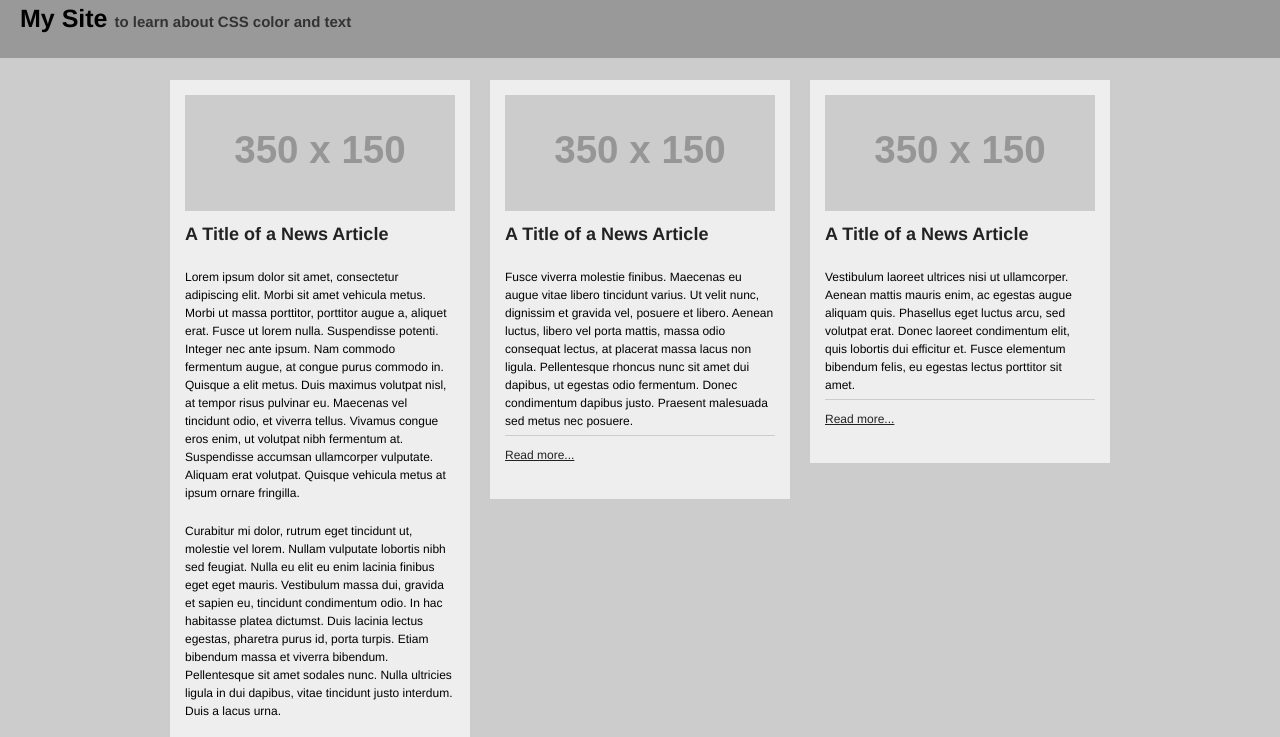
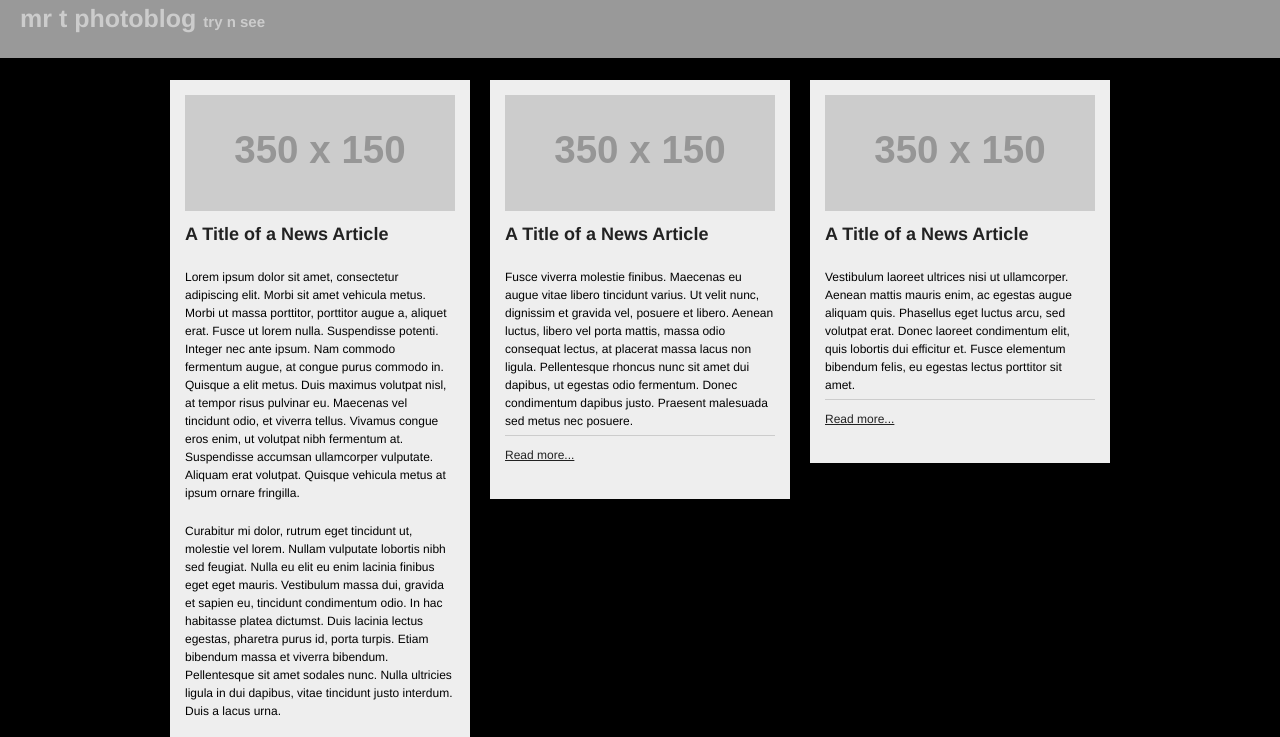
Before and after one commit to tturan/candid, a plain HTML site: page index.html in a window 1280 px wide. Shown: the top 737 px of the page. Drawn offline with Linux system fonts and the light colour scheme; placeholder pictures from the web are drawn by us.

Commit message:
some color changes

```diff
--- a/css/color.css
+++ b/css/color.css
@@ -6,7 +6,7 @@ body {
   font-size: 14px;
   line-height: 1.5;
   color: #000;
-  background-color: #ccc;
+  background-color: #000;
 }
 
 a {
@@ -23,8 +23,12 @@ a:hover {
   background-color: #999;
 }
 
+h1{
+    color: #ccc;
+}
+
 h1 small {
-  color: #333;
+  color: #ccc;
   font-size: .6em;
 }
 
--- a/index.html
+++ b/index.html
@@ -13,7 +13,7 @@
 
   <body>
     <section class="heading">
-      <h1>My Site <small>to learn about CSS color and text</small></h1>
+      <h1>mr t photoblog <small>try n see</small></h1>
     </section>
 
     <section class="main-content container_12">
```
